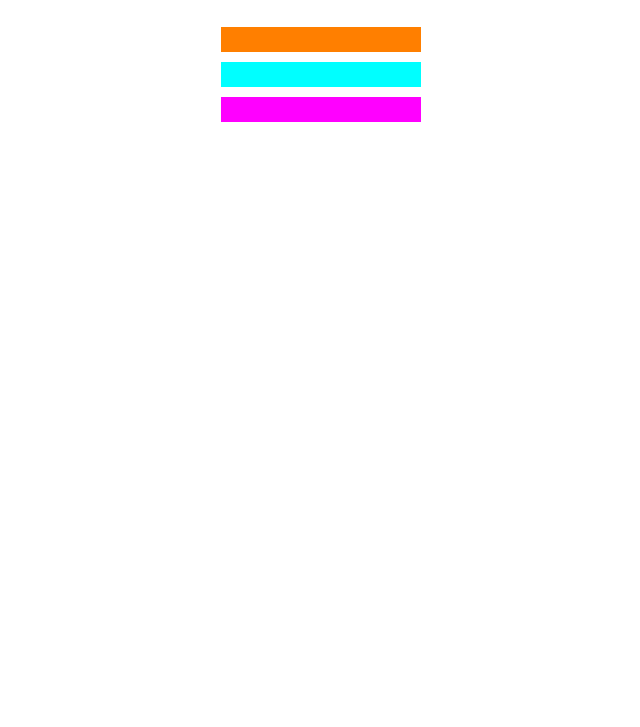
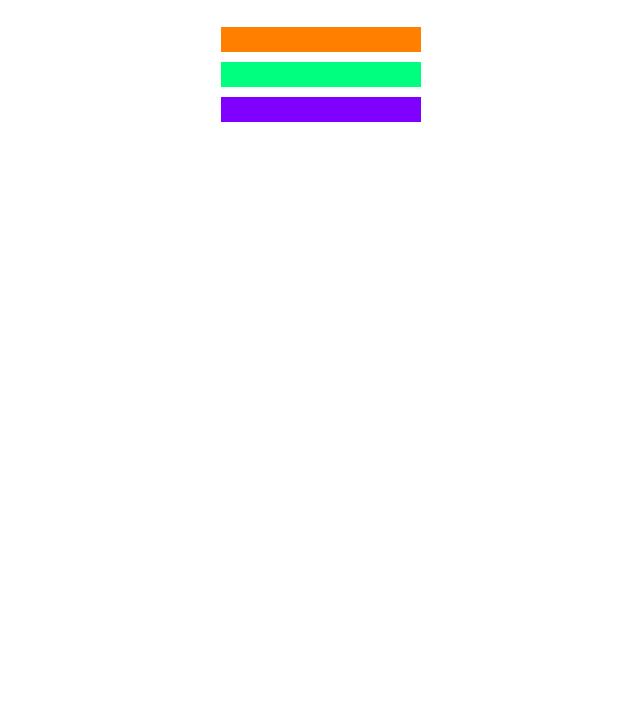
Before and after one commit to antonyTheRiskTaker/freecodecamp-projects, a plain HTML site: page colored_markers/index.html in a window 1280 px wide. Shown: the part 73-800 px from the top of the page, without its empty margins (319-959 px from the left). Drawn offline with Linux system fonts and the light colour scheme.

Commit message:
cover steps 32 and 33

```diff
--- a/colored_markers/styles.css
+++ b/colored_markers/styles.css
@@ -1,4 +1,4 @@
-/* Steps covered: 1 through 31 */
+/* Steps covered: 1 through 33 */
 
 h1 {
   text-align: center;
@@ -20,9 +20,9 @@ h1 {
 }
 
 .two {
-  background-color: rgb(0, 255, 255);
+  background-color: rgb(0, 255, 127);
 }
 
 .three {
-  background-color: rgb(255, 0, 255);
+  background-color: rgb(127, 0, 255);
 }
```
Also changed, not shown: colored_markers/index.html (+1 -1 lines).
